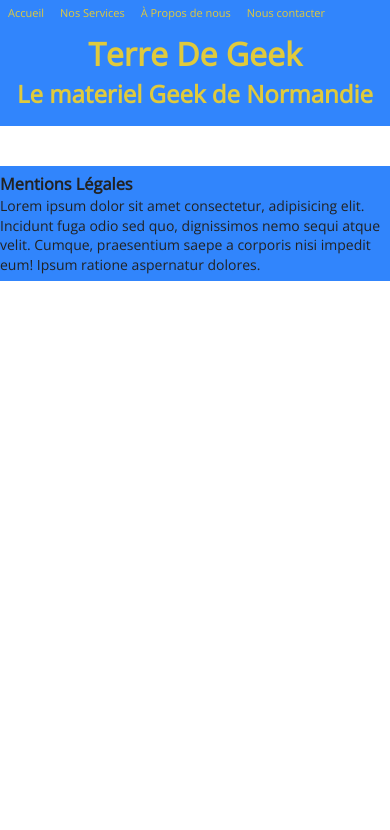
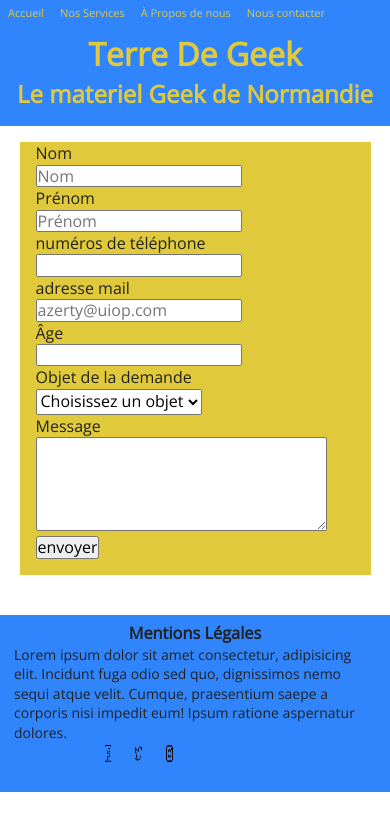
Before and after one commit to CollignonB/TerreDeGeek, a website: page html/contact.html in a window 390 px wide. Drawn offline with nearby package versions, Linux system fonts and the light colour scheme; files that its build step writes are made by us from their sources.

Commit message:
finish preparations for the responsive design

```diff
--- a/css/main.css
+++ b/css/main.css
@@ -91,7 +91,10 @@ textarea {
   margin : 0;
   padding : 0;
 }
-   /* ----- nav bar ----  */
+a {
+    text-decoration: none;
+}
+   /* -------------- nav bar ------------------------  */
 
 
 nav ul li {
@@ -102,20 +105,22 @@ nav ul li {
 
 nav ul li a {
   font-size: 11px;
-  text-decoration: none;
   color: #e0ca3c;
 }
 
-/* ----  header ---- */
+/* ------------------  header --------------------- */
 header {
   width: 100%;
   flex-direction: column;
   justify-content: center;
   padding-bottom: 1em;
 }
-/* ---- main ---- */
+header a {
+  color: #e0ca3c;
+}
+/* --------------------- main ------------------------ */
+/* main index */
 main{
-  /* background-color: #3185fc; */
   padding-bottom: 2%;
   width: 90%;
   margin: 1em auto;
@@ -141,7 +146,7 @@ img {
   width: 40%;
   height: 40%;
 }
-
+/* main produit */
 main ul {
   flex-direction: column;
 }
@@ -157,9 +162,6 @@ main section h2 {
   text-align: center;
 }
 
-main a {
-  text-decoration: none;
-}
 
 main section a {
   margin: 0 auto;
@@ -171,8 +173,14 @@ main table td {
     border: 1px solid black;
     border-radius: 2px;;
 }
+main form {
+  padding: 0 1em;
+}
+main form label {
+  display: block;
+}
 
-/* ---- footer ---- */
+/* ------------------------ footer ------------------------ */
 footer {
   font-size: 14px;
   padding : 0.5em 0;
@@ -184,7 +192,7 @@ footer div h3 {
 footer div p {
   margin : 0 1em;
 }
-
+/* socail media */
 footer div ul {
   list-style-type: none;
   width: 50%;
@@ -217,6 +225,10 @@ footer div ul li {
 
 .alignCenter {
   align-items: center;
+}
+
+.minH {
+  min-height: 45vh;
 }
 
 
--- a/html/contact.html
+++ b/html/contact.html
@@ -26,14 +26,63 @@
     </ul>
 </nav>
 <header class="dFlex backgroundColorOne alignCenter">
-  <h1 class="marginZ textColorTwo">Terre De Geek</h1>
+    <h1 class="marginZ textColorTwo"><a href="../index.html">Terre De Geek</a></h1>
   <h2 class="marginZ textColorTwo">Le materiel Geek de Normandie</h2>
 </header>
 <main>
+    <section>
+        <form action="#" method="POST">
+            <div>
+                <label for="lastname">Nom</label>
+                <input type="text" id="lastname" placeholder="Nom" maxlength="40" minlength="2" required>
+            </div>
+            <div>
+                <label for="firstname">Prénom</label>
+                <input type="text" id="firstname" placeholder="Prénom" maxlength="40" minlength="2" >
+            </div>
+            <div>
+                <label for="phone">numéros de téléphone</label>
+                <input type="tel" id="phone"
+                    pattern="0[1-9]{1}[0-9]{9}"
+                >
+            </div>
+            <div>
+                <label for="email">adresse mail</label>
+                <input type="email" id="email" placeholder="azerty@uiop.com" required >
+            </div>
+            <div>
+                <label for="age">Âge</label>
+                <input type="number" id="age" >
+            </div>
+            <div>
+                <label for="object">Objet de la demande</label>
+                <select name="object" id="object" required>
+                    <option value="">Choisissez un objet</option>
+                    <option value="information">information</option>
+                    <option value="réclamation">réclamation</option>
+                    <option value="partenariat">partenariat</option>
+                    <option value="autre">autre</option>
+                </select>
+            </div>
+            <div>
+                <label for="message">Message</label>
+                <textarea name="message" id="message" cols="30" rows="5" required></textarea>
+            </div>
 
+            <input type="submit" value="envoyer">
+        </form>
+    </section>
 </main>
 <footer class="marginZ backgroundColorOne">
-  <h3>Mentions Légales</h3>
-  <p>Lorem ipsum dolor sit amet consectetur, adipisicing elit. Incidunt fuga odio sed quo, dignissimos nemo sequi atque velit. Cumque, praesentium saepe a corporis nisi impedit eum! Ipsum ratione aspernatur dolores.</p>
-</footer>
+    <div>
+        <h3>Mentions Légales</h3>
+        <p>Lorem ipsum dolor sit amet consectetur, adipisicing elit. Incidunt fuga odio sed quo, dignissimos nemo sequi atque velit. Cumque, praesentium saepe a corporis nisi impedit eum! Ipsum ratione aspernatur dolores.</p>
+      </div>
+      <div>
+        <ul class="dFlex">
+          <li><a href="https://fr-fr.facebook.com/"><img src="../img/facebook.png" alt="link to Facebook TerreDeGeek"></a></li>
+          <li><a href="https://twitter.com/home"><img src="../img/twitter.png" alt="link to twitter TerreDeGeek"></a></li>
+          <li><a href="https://www.instagram.com/?hl=fr"><img src="../img/instagram-sketched.png" alt="link to instagram TerreDeGeek"></a></li>
+        </ul>
+      </div></footer>
 </body>
```
Also changed, not shown: html/entreprise.html (+14 -4 lines), html/prestations.html (+13 -3 lines), html/produit.html (+2 -2 lines), index.html (+1 -1 lines).
